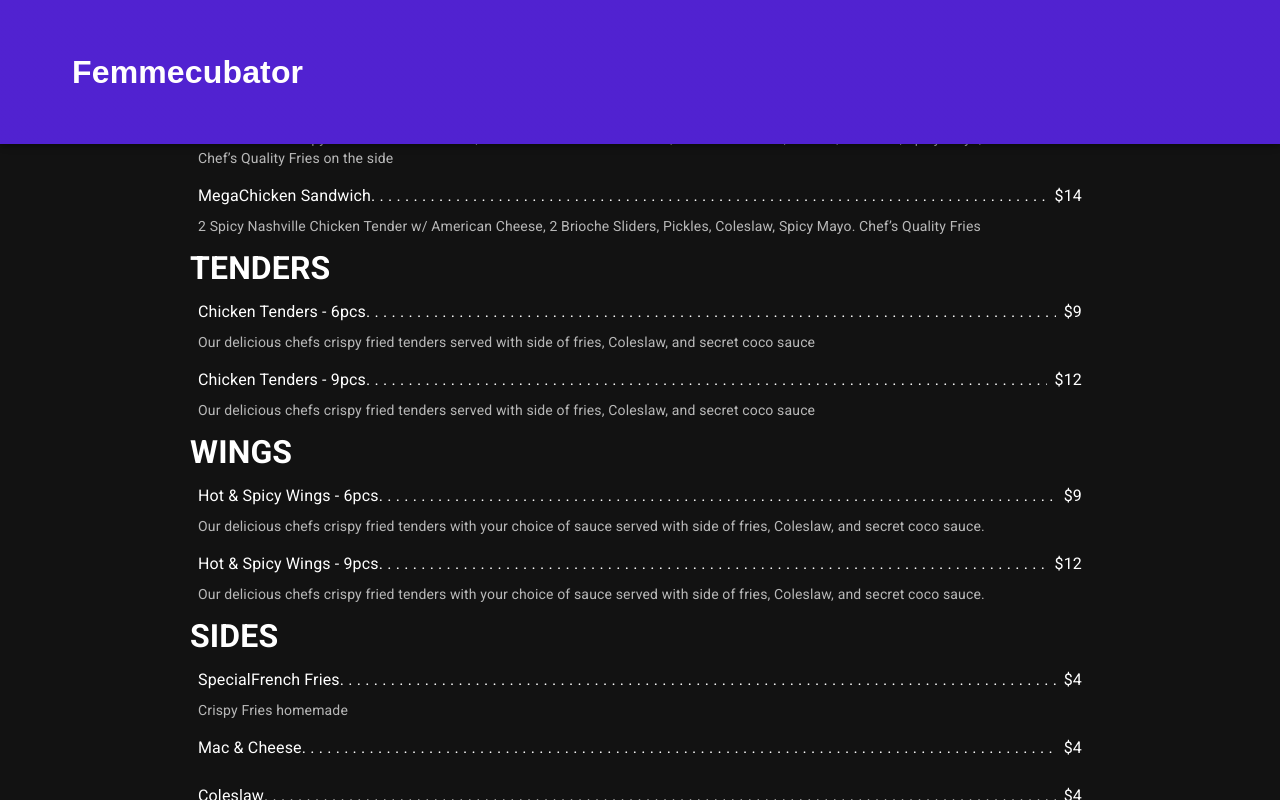
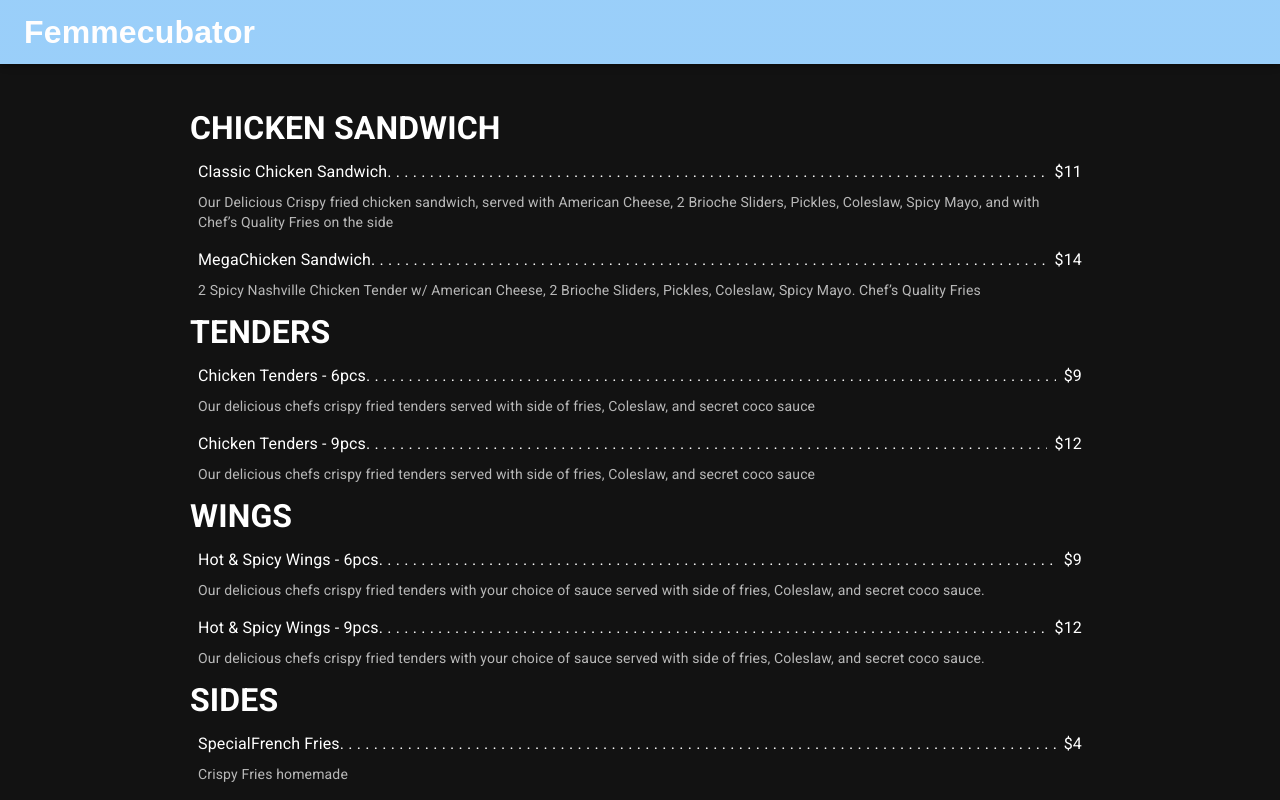
Before and after one commit to Zeerocious/DeliciousBytesTemplate, a React (Create React App) app: page / in a window 1280 px wide. Built offline with nearby package versions, Linux system fonts and the light colour scheme.

Commit message:
FIXED header positioning

```diff
--- a/src/App.js
+++ b/src/App.js
@@ -1,4 +1,4 @@
-import { Typography, Box, TextField, Button, AppBar, Toolbar } from "@mui/material";
+import { Typography, Box, TextField, Button,} from "@mui/material";
 import { display, maxWidth } from "@mui/system";
 import { useState } from "react";
 import website from "./website.json";
@@ -24,8 +24,8 @@ function App() {
         flexDirection: "column",
       }}
     >
+      <Header/>
       <Box sx={{ overflowY: "auto" }}>
-        <Header/>
 
         <Box
           sx={{
--- a/src/Header.js
+++ b/src/Header.js
@@ -5,14 +5,14 @@ export default function Header() {
       return <Toolbar>{femmecubatorLogo}</Toolbar>;
     };
     const femmecubatorLogo = (
-        <Typography sx={{p:6}} variant="header" component="h1">
+        <Typography  variant="header" component="h1">
           Femmecubator
         </Typography>
       );
 
     return (
         <header>
-          <AppBar color= "test" enableColorOnDark> {displayDesktop()}
+          <AppBar sx={{position: "relative"}}color= "primary" enableColorOnDark> {displayDesktop()}
           </AppBar>
         </header>
       );
```
